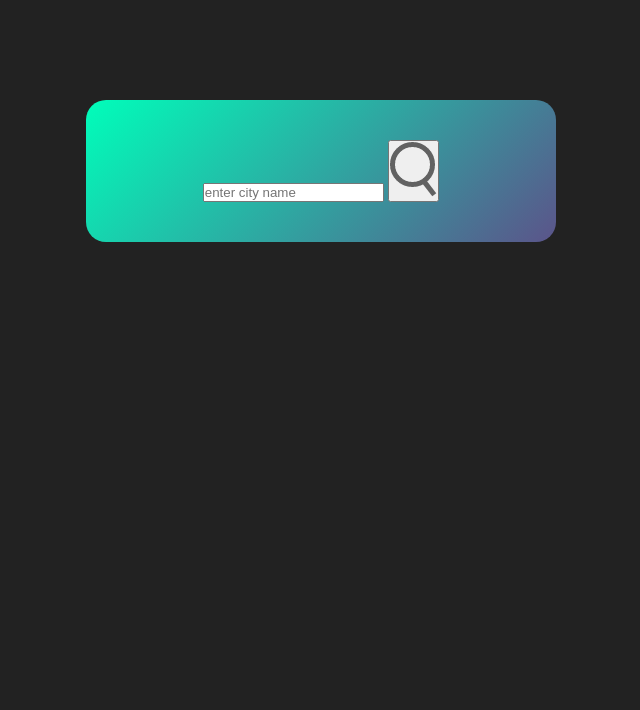
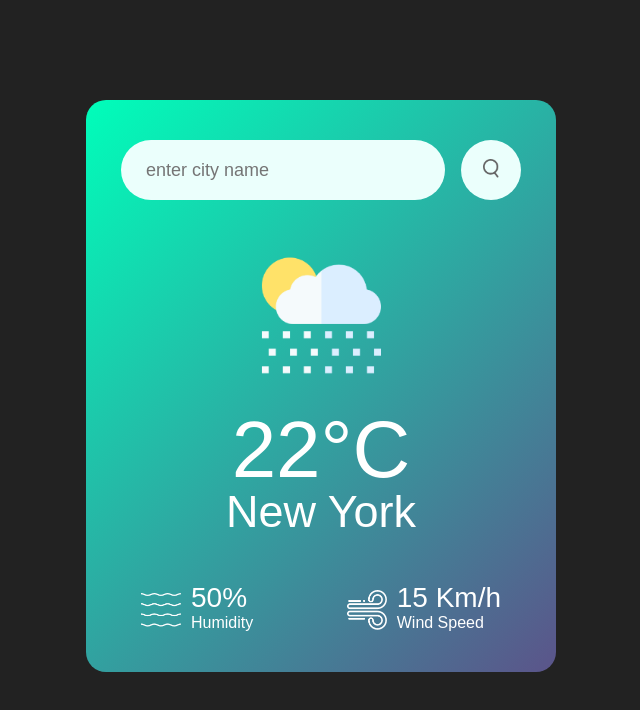
Before and after one commit to suleman42244/Weather-App, a plain HTML site: page index.html in a window 1280 px wide. Shown: the whole page, without its empty margins (319-959 px from the left). Drawn offline with Linux system fonts and the light colour scheme.

Commit message:
making the structure

```diff
--- a/index.html
+++ b/index.html
@@ -12,6 +12,31 @@
             <input type="text" placeholder="enter city name" spellcheck="false">
             <button> <img src="./images/search.png"> </button>
         </div>
+        <div class="weather">
+            <img src="./images/rain.png" class="weather-icon">
+            <h1 class="temp">22°C</h1>
+            <h2 class="city">New York</h2>
+            <div class="details">
+                <div class="col">
+                    <img src="./images/humidity.png">
+                    <div>
+                        <p class="humidity">
+                            50%
+                        </p>
+                        <p>Humidity</p>
+                    </div>
+                </div>
+                <div class="col">
+                    <img src="./images/wind.png">
+                    <div>
+                        <p class="wind">
+                            15 Km/h
+                        </p>
+                        <p>Wind Speed</p>
+                    </div>
+                </div>
+            </div>
+        </div>
     </div>
 </body>
 </html>
--- a/styles.css
+++ b/styles.css
@@ -18,3 +18,76 @@
     padding: 40px 35px;
     text-align: center;
 }
+
+.search{
+    width: 100%;
+    display: flex;
+    align-items: center;
+    justify-content: space-between;
+}
+
+.search input{
+    border: 0;
+    outline: 0;
+    background: #ebfffc;
+    color: #555;
+    padding: 10px 25px;
+    height: 60px;
+    border-radius: 30px;
+    flex: 1;
+    margin-right: 16px;
+    font-size: 18px;
+}
+
+.search button{
+    border: 0;
+    outline: 0;
+    background: #ebfffc;
+    border-radius: 50%;
+    width: 60px;
+    height: 60px;
+    cursor: pointer;
+}
+.search button img{
+    width: 16px;
+}
+
+.weather-icon{
+    width: 170px;
+    margin-top: 30px;
+}
+
+.weather h1{
+    font-size: 80px;
+    font-weight: 500;
+}
+
+.weather h2{
+    font-size: 45px;
+    font-weight: 400;
+    margin-top: -10px
+}
+
+.details{
+    display: flex;
+    align-items: center;
+    justify-content: space-between;
+    padding: 0 20px;
+    margin-top: 50px;
+}
+
+.col{
+    display: flex;
+    align-items: center;
+    text-align: left;
+}
+
+.col img{
+    width: 40px;
+    margin-right: 10px;
+}
+
+.humidity, .wind{
+    font-size: 28px;
+    margin-top: -6px;
+}
```
